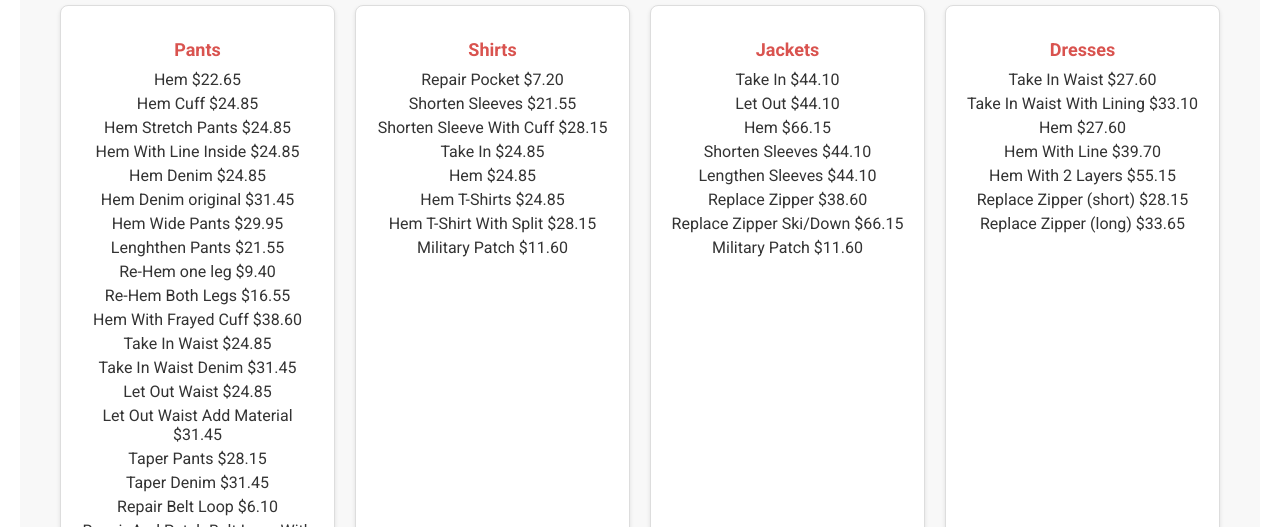
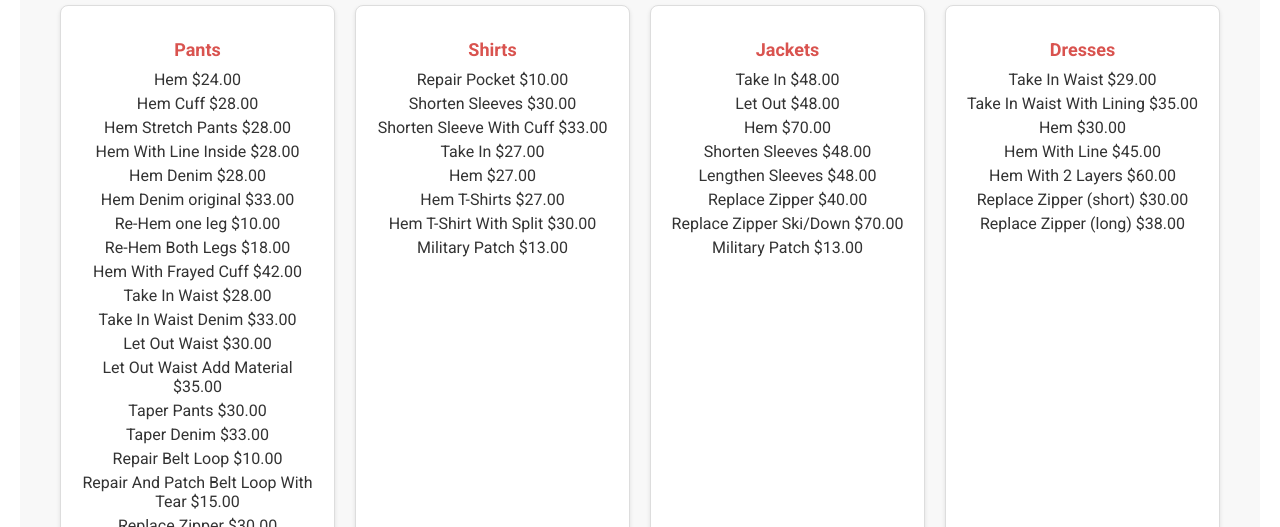
Before and after one commit to MrDryCleaners/MrDryCleaners-Website, a plain HTML site: page alterations.html in a window 1280 px wide. Shown: the part 273-800 px from the top of the page. Drawn offline with nearby package versions, Linux system fonts and the light colour scheme; a web font is replaced by a local one.

Commit message:
Update alterations.html

```diff
--- a/alterations.html
+++ b/alterations.html
@@ -102,63 +102,61 @@
             <div class="services-grid">
                 <div class="service-item">
                     <h3>Pants</h3>
-                    <p>Hem $22.65</p>
-                    <p>Hem Cuff $24.85</p>
-                    <p>Hem Stretch Pants $24.85</p>
-                    <p>Hem With Line Inside $24.85</p>
-                    <p>Hem Denim $24.85</p>
-                    <p>Hem Denim original $31.45</p>
-                    <p>Hem Wide Pants $29.95<p>
-                    <p>Lenghthen Pants $21.55<p>
-                    <p>Re-Hem one leg $9.40</p>
-                    <p>Re-Hem Both Legs $16.55</p>
-                    <p>Hem With Frayed Cuff $38.60</p>
-                    <p>Take In Waist $24.85</p>
-                    <p>Take In Waist Denim $31.45</p>
-                    <p>Let Out Waist $24.85</p>
-                    <p>Let Out Waist Add Material $31.45</p>
-                    <p>Taper Pants $28.15</p>
-                    <p>Taper Denim $31.45</p>
-                    <p>Repair Belt Loop $6.10</p>
-                    <p>Repair And Patch Belt Loop With Tear $9.40</p>
-                    <p>Replace Zipper $28.15</p>
+                    <p>Hem $24.00</p>
+                    <p>Hem Cuff $28.00</p>
+                    <p>Hem Stretch Pants $28.00</p>
+                    <p>Hem With Line Inside $28.00</p>
+                    <p>Hem Denim $28.00</p>
+                    <p>Hem Denim original $33.00</p>
+                    <p>Re-Hem one leg $10.00</p>
+                    <p>Re-Hem Both Legs $18.00</p>
+                    <p>Hem With Frayed Cuff $42.00</p>
+                    <p>Take In Waist $28.00</p>
+                    <p>Take In Waist Denim $33.00</p>
+                    <p>Let Out Waist $30.00</p>
+                    <p>Let Out Waist Add Material $35.00</p>
+                    <p>Taper Pants $30.00</p>
+                    <p>Taper Denim $33.00</p>
+                    <p>Repair Belt Loop $10.00</p>
+                    <p>Repair And Patch Belt Loop With Tear $15.00</p>
+                    <p>Replace Zipper $30.00</p>
                 </div>
                 <div class="service-item">
                     <h3>Shirts</h3>
-                    <p>Repair Pocket $7.20</p>
-                    <p>Shorten Sleeves $21.55</p>
-                    <p>Shorten Sleeve With Cuff $28.15</p>
-                    <p>Take In $24.85</p>
-                    <p>Hem $24.85</p>
-                    <p>Hem T-Shirts $24.85</p>
-                    <p>Hem T-Shirt With Split $28.15</p>
-                    <p>Military Patch $11.60</p>
+                    <p>Repair Pocket $10.00</p>
+                    <p>Shorten Sleeves $30.00</p>
+                    <p>Shorten Sleeve With Cuff $33.00</p>
+                    <p>Take In $27.00</p>
+                    <p>Hem $27.00</p>
+                    <p>Hem T-Shirts $27.00</p>
+                    <p>Hem T-Shirt With Split $30.00</p>
+                    <p>Military Patch $13.00</p>
                 </div>
                 <div class="service-item">
                     <h3>Jackets</h3>
-                    <p>Take In $44.10</p>
-                    <p>Let Out $44.10</p>
-                    <p>Hem $66.15</p>
-                    <p>Shorten Sleeves $44.10</p>
-                    <p>Lengthen Sleeves $44.10</p>
-                    <p>Replace Zipper $38.60</p>
-                    <p>Replace Zipper Ski/Down $66.15</p>
-                    <p>Military Patch $11.60</p>
+                    <p>Take In $48.00</p>
+                    <p>Let Out $48.00</p>
+                    <p>Hem $70.00</p>
+                    <p>Shorten Sleeves $48.00</p>
+                    <p>Lengthen Sleeves $48.00</p>
+                    <p>Replace Zipper $40.00</p>
+                    <p>Replace Zipper Ski/Down $70.00</p>
+                    <p>Military Patch $13.00</p>
                 </div>
                 <div class="service-item">
                     <h3>Dresses</h3>
-                    <p>Take In Waist $27.60</p>
-                    <p>Take In Waist With Lining $33.10</p>
-                    <p>Hem $27.60</p>
-                    <p>Hem With Line $39.70</p>
-                    <p>Hem With 2 Layers $55.15</p>
-                    <p>Replace Zipper (short) $28.15</p>
-                    <p>Replace Zipper (long) $33.65</p>
+                    <p>Take In Waist $29.00</p>
+                    <p>Take In Waist With Lining $35.00</p>
+                    <p>Hem $30.00</p>
+                    <p>Hem With Line $45.00</p>
+                    <p>Hem With 2 Layers $60.00</p>
+                    <p>Replace Zipper (short) $30.00</p>
+                    <p>Replace Zipper (long) $38.00</p>
                 </div>
                 <div class="service-item">
                     <h3>Coats</h3>
-                    <p>Replace Coat Zipper (short) $44.10</p>
-                    <p>Medium Coat Zipper (ski) $66.15</p>
+                    <p>Replace Coat Zipper (short) $48.00</p>
+                    <p>Medium Coat Zipper (ski) $70.00</p>
                 </div>
                 <div class="service-item">
                     <h3>Shorts</h3>
@@ -174,8 +172,8 @@
                 </div>
                 <div class="service-item">
                     <h3>Miscellaneous</h3>
-                    <p>Zipper Glider $16.55</p>
-                    <p>Military Patch $11.60</p>
+                    <p>Zipper Glider $18.00</p>
+                    <p>Military Patch $13.00</p>
                 </div>
             </div>
         </section>
```
